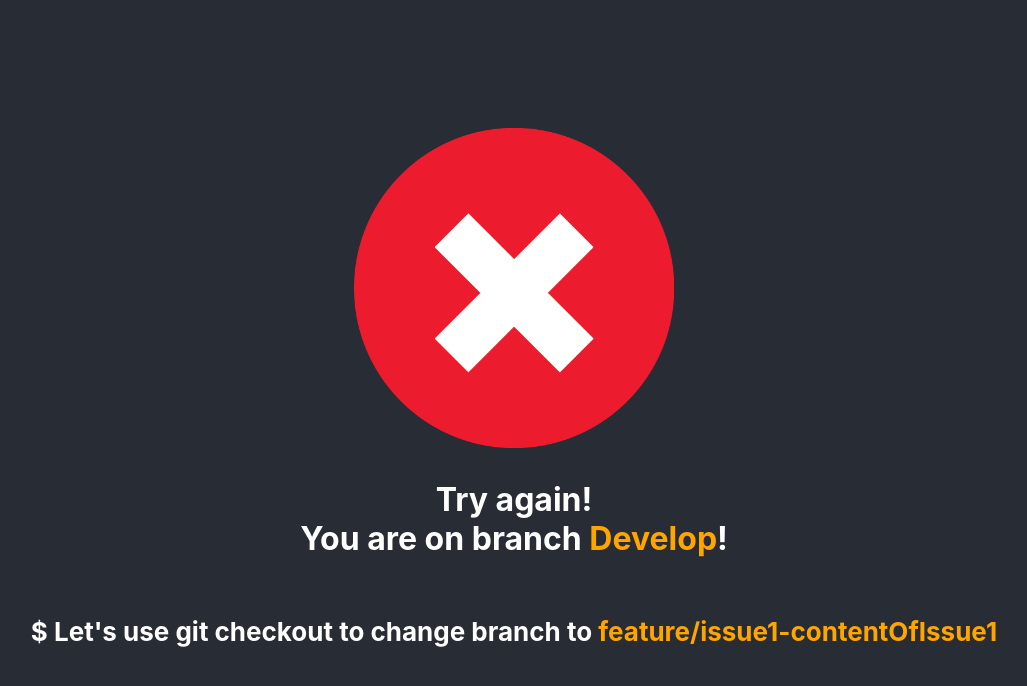
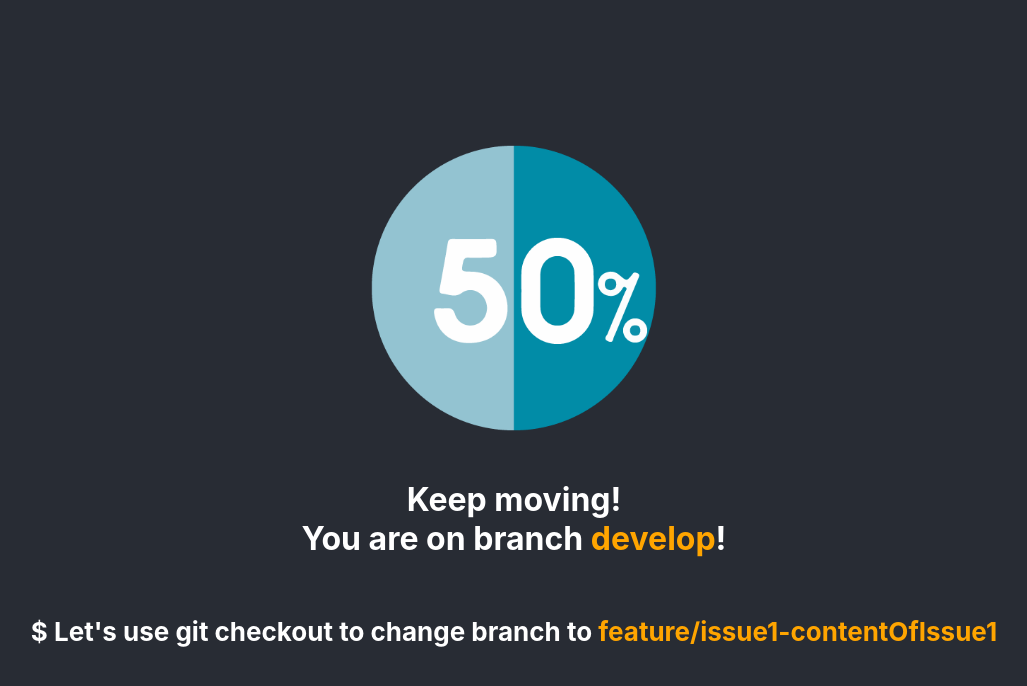
Before and after one commit to vfa-anhtq/bpm-practice-git, a React (Create React App) app: page / in a window 1280 px wide. Shown: the top 686 px of the page, without its empty margins (126-1153 px from the left). Built offline with nearby package versions, Linux system fonts and the light colour scheme.

Commit message:
[Changed] changed header icon and shortcut icon

```diff
--- a/public/index.html
+++ b/public/index.html
@@ -2,7 +2,7 @@
 <html lang="en">
   <head>
     <meta charset="utf-8">
-    <link rel="shortcut icon" href="%PUBLIC_URL%/error.png">
+    <link rel="shortcut icon" href="%PUBLIC_URL%/develop.png">
     <meta name="viewport" content="width=device-width, initial-scale=1, shrink-to-fit=no">
     <meta name="theme-color" content="#000000">
     <!--
--- a/src/App.js
+++ b/src/App.js
@@ -1,5 +1,5 @@
 import React, { Component } from 'react'
-import error from './error.png'
+import develop from './develop.png'
 import './App.css'
 
 class App extends Component {
@@ -7,10 +7,10 @@ class App extends Component {
     return (
       <div className='App'>
         <header className='App-header'>
-          <img src={error} className='App-logo' alt='logo' />
+          <img src={develop} className='App-logo' alt='logo' />
           <p className='errorMsg'>
-            Try again!<br />
-            You are on branch <span className='branchName'>Develop</span>! <br />
+            Keep moving!<br />
+            You are on branch <span className='branchName'>develop</span>! <br />
           </p>
           <p className='hint'>
             $ Let's use git checkout to change branch to <span className='branchName'>feature/issue1-contentOfIssue1</span>
```
Also changed, not shown: public/develop.png (added), src/develop.png (added).
